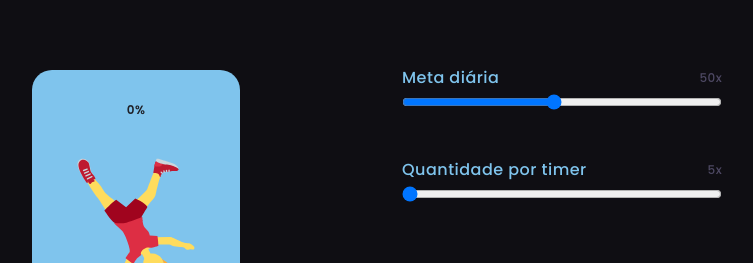
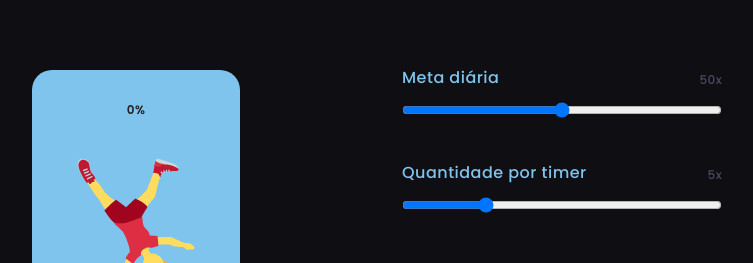
Before and after one commit to maik-emanoel/healthy-reminder, a React (Vite) app: page / in a window 1280 px wide. Shown: the part 246-509 px from the top of the page, without its empty margins (263-1016 px from the left). Built offline with nearby package versions, Linux system fonts and the light colour scheme.

Commit message:
feat: create function handleInputColor

```diff
--- a/src/components/InputWrapper.tsx
+++ b/src/components/InputWrapper.tsx
@@ -1,3 +1,5 @@
+import { useEffect, useRef } from "react";
+
 interface InputWrapperProps {
   id: string;
   label: string;
@@ -9,25 +11,47 @@ interface InputWrapperProps {
 }
 
 export function InputWrapper(prop: InputWrapperProps) {
+  const inputRangeRef = useRef<HTMLInputElement | null>(null)
+
+  // eslint-disable-next-line @typescript-eslint/no-explicit-any
+  function handleInputColor(e: any) {
+    const progress = (Number(e.target.value) / Number(e.target.max)) * 100
+
+    if(inputRangeRef.current) {
+      inputRangeRef.current.style.background = `linear-gradient(to right, #7FC4ED ${progress}%, #322F40 ${progress}%)`
+    }
+  }
+
+  useEffect(() => {
+    if (inputRangeRef.current) {
+      handleInputColor({ target: inputRangeRef.current });
+    }
+  }, []);
+
   return (
-    <div className="flex flex-col gap-2">
+    <div className="flex flex-col gap-3">
       <div className="flex justify-between items-center font-medium">
         <label
           htmlFor={prop.id}
-          className="leading-4 tracking-[0.48px] text-blue"
+          className="leading-4 tracking-[0.48px] text-blue mb-1"
         >
           {prop.label}
         </label>
-        <span className="text-xs tracking-[0.36px] text-[#4E4964]">{prop.goal}x</span>
+        <span className="text-xs tracking-[0.36px] text-[#4E4964]">
+          {prop.goal}x
+        </span>
       </div>
       <input
         type="range"
         id={prop.id}
         max={prop.max}
-        min={5}
         step={prop.step}
-        onChange={(e) => prop.setFunction(Number(e.target.value))}
+        onChange={(e) => {
+          prop.setFunction(Number(e.target.value));
+          handleInputColor(e)
+        }}
         value={prop.value}
+        ref={inputRangeRef}
       />
     </div>
   );
```
